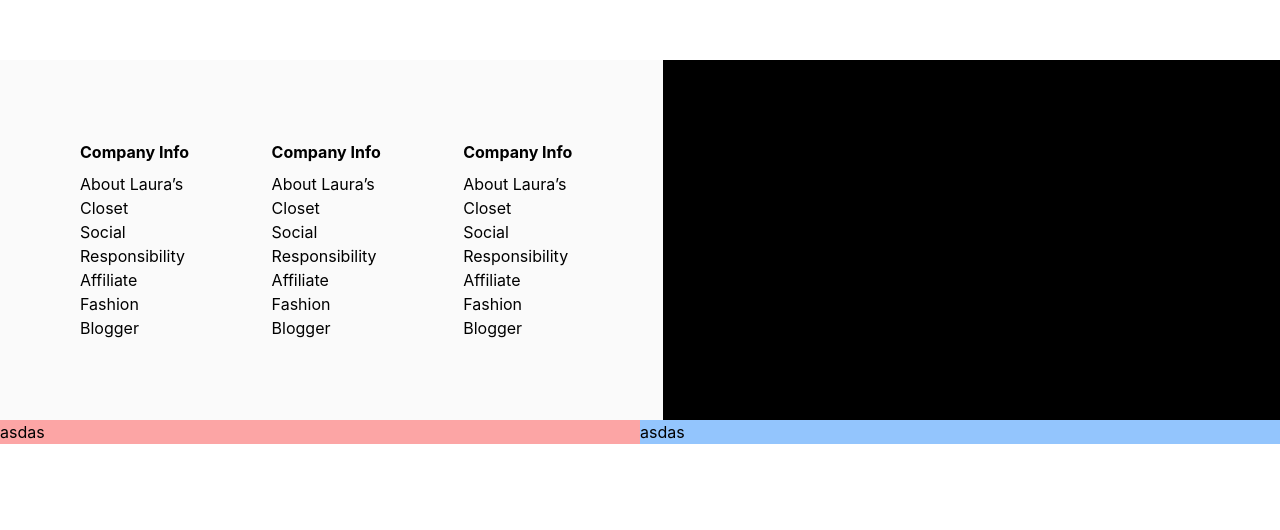
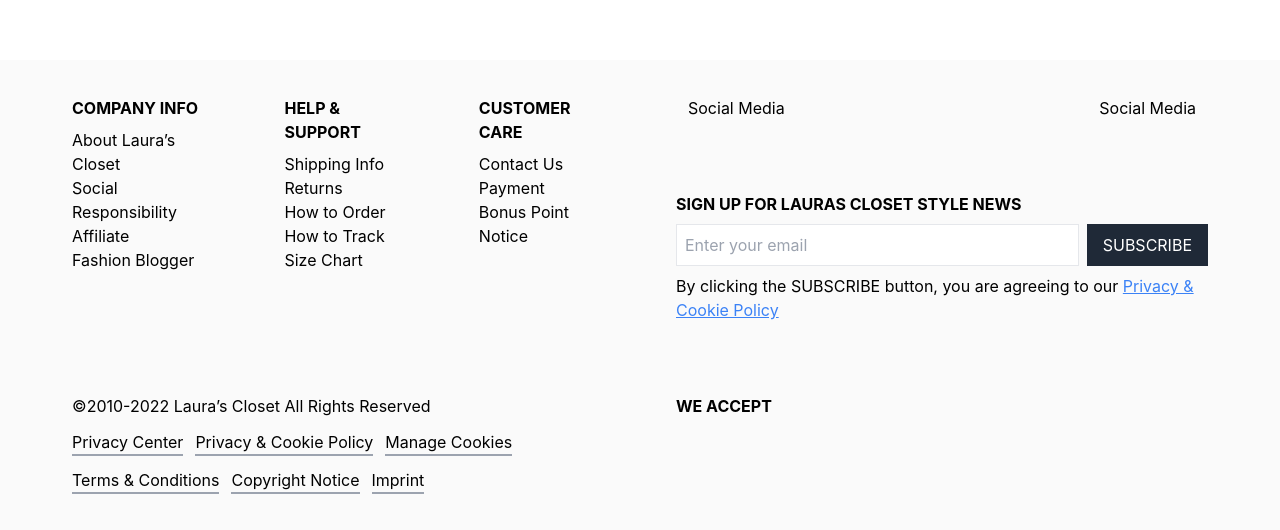
Before and after one commit to kucengorenji/omah-ti, a React (Create React App) app: page / in a window 1280 px wide. Shown: the part 868-1398 px from the top of the page. Before the commit the page ends 1312 px from the top, so only its background shows below. Built offline with nearby package versions, Linux system fonts and the light colour scheme.

Commit message:
feat: edit footer component

```diff
--- a/src/components/Footer.js
+++ b/src/components/Footer.js
@@ -2,10 +2,10 @@
   return (
     <>
       <nav className="w-full bg-[#FAFAFA]">
-        <div className="flex ">
-          <div className="w-full flex p-11 ">
+        <div className="flex mx-9">
+          <div className="w-full flex">
             <div className="p-9">
-              <p className="font-bold pb-2">Company Info</p>
+              <p className="font-bold pb-2">COMPANY INFO</p>
               <ul>
                 <li>About Laura’s Closet </li>
                 <li>Social Responsibility</li>
@@ -14,29 +14,161 @@
               </ul>
             </div>
             <div className="p-9">
-              <p className="font-bold pb-2">Company Info</p>
+              <p className="font-bold pb-2">HELP & SUPPORT</p>
               <ul>
-                <li>About Laura’s Closet </li>
-                <li>Social Responsibility</li>
-                <li>Affiliate</li>
-                <li>Fashion Blogger</li>
+                <li>Shipping Info</li>
+                <li>Returns</li>
+                <li>How to Order</li>
+                <li>How to Track</li>
+                <li>Size Chart</li>
               </ul>
             </div>
             <div className="p-9">
-              <p className="font-bold pb-2">Company Info</p>
+              <p className="font-bold pb-2">CUSTOMER CARE</p>
               <ul>
-                <li>About Laura’s Closet </li>
-                <li>Social Responsibility</li>
-                <li>Affiliate</li>
-                <li>Fashion Blogger</li>
+                <li>Contact Us</li>
+                <li>Payment</li>
+                <li>Bonus Point</li>
+                <li>Notice</li>
               </ul>
             </div>
           </div>
-          <div className="w-full bg-black"></div>
+          <div className="w-full ">
+            <div className="flex p-9 justify-between">
+              <div className="px-3">
+                <p className="text-center">Social Media</p>
+                <ul>
+                  <li>
+                    <a>
+                      <a>
+                        <img></img>
+                      </a>
+                    </a>
+                  </li>
+                  <li>
+                    <a>
+                      <a>
+                        <img></img>
+                      </a>
+                    </a>
+                  </li>
+                </ul>
+              </div>
+              <div className="px-3">
+                <p className="text-center">Social Media</p>
+                <ul>
+                  <li>
+                    <a>
+                      <a>
+                        <img></img>
+                      </a>
+                    </a>
+                  </li>
+                  <li>
+                    <a>
+                      <a>
+                        <img></img>
+                      </a>
+                    </a>
+                  </li>
+                </ul>
+              </div>
+            </div>
+            <div className="p-9">
+              <form className="w-full">
+                <p className="font-bold">
+                  SIGN UP FOR LAURAS CLOSET STYLE NEWS
+                </p>
+                <div className="flex my-2">
+                  <input
+                    className="border pl-2 w-full  py-2 mr-2"
+                    type="email"
+                    placeholder="Enter your email"
+                  />
+                  <button className="bg-gray-800 text-white px-4 py-2">
+                    SUBSCRIBE
+                  </button>
+                </div>
+
+                <p>
+                  By clicking the SUBSCRIBE button, you are agreeing to our{' '}
+                  <a className="text-blue-500 underline">
+                    Privacy & Cookie Policy
+                  </a>
+                </p>
+              </form>
+            </div>
+          </div>
         </div>
-        <div className="flex ">
-          <div className="bg-red-300 w-full">asdas</div>
-          <div className="bg-blue-300 w-full">asdas</div>
+        <div className="flex mx-9">
+          <div className="p-9 w-full">
+            <p>©2010-2022 Laura’s Closet All Rights Reserved</p>
+            <div className="pt-3">
+              <ul className="flex space-x-3 ">
+                <li className="border-b-2 border-gray-400">Privacy Center</li>
+                <li className="border-b-2 border-gray-400">
+                  Privacy & Cookie Policy
+                </li>
+                <li className="border-b-2 border-gray-400">Manage Cookies</li>
+              </ul>
+            </div>
+            <div className="pt-3">
+              <ul className="flex space-x-3 ">
+                <li className="border-b-2 border-gray-400">
+                  Terms & Conditions
+                </li>
+                <li className="border-b-2 border-gray-400">Copyright Notice</li>
+                <li className="border-b-2 border-gray-400">Imprint</li>
+              </ul>
+            </div>
+          </div>
+          <div className="p-9 w-full">
+            <p className="font-bold">WE ACCEPT</p>
+            <div>
+              <ul>
+                <li>
+                  <a>
+                    <img></img>
+                  </a>
+                </li>
+                <li>
+                  <a>
+                    <img></img>
+                  </a>
+                </li>
+                <li>
+                  <a>
+                    <img></img>
+                  </a>
+                </li>
+                <li>
+                  <a>
+                    <img></img>
+                  </a>
+                </li>
+                <li>
+                  <a>
+                    <img></img>
+                  </a>
+                </li>
+                <li>
+                  <a>
+                    <img></img>
+                  </a>
+                </li>
+                <li>
+                  <a>
+                    <img></img>
+                  </a>
+                </li>
+                <li>
+                  <a>
+                    <img></img>
+                  </a>
+                </li>
+              </ul>
+            </div>
+          </div>
         </div>
       </nav>
     </>
--- a/src/components/OutfitBar.js
+++ b/src/components/OutfitBar.js
@@ -1,9 +1,9 @@
 const OutfitBar = () => {
   return (
     <>
-      <ul className="flex space-x-8 w-full bg-[#FAFAFA] justify-center">
+      <ul className="flex space-x-8 w-full bg-[#FFFFFF] ml-4 overflow-x-auto">
         <li className="m-1">
-          New Arrivals <span className="bg-red-400">#Fresh</span>
+          New Arrivals <span className="bg-red-500">#Fresh</span>
         </li>
         <li className="m-1">Dresses</li>
         <li className="m-1">Tops</li>
```
